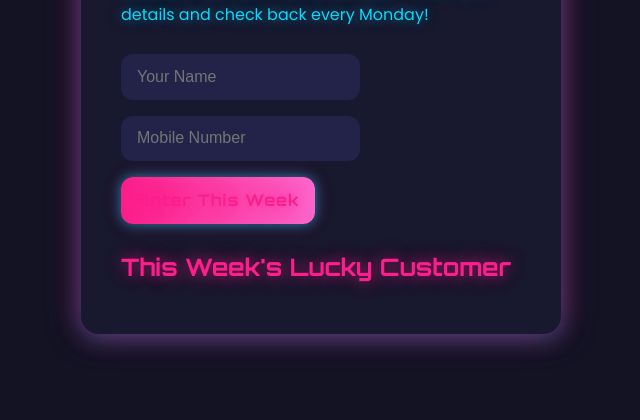
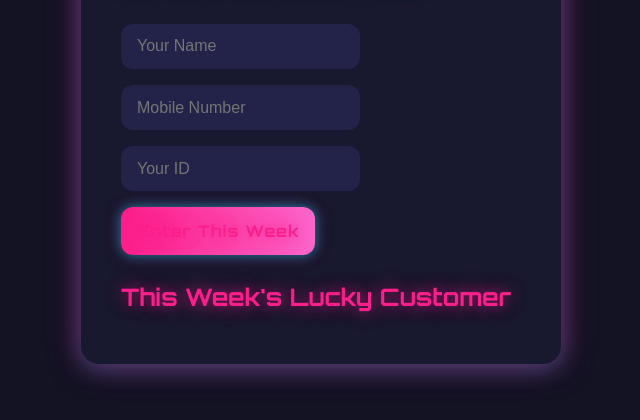
Before and after one commit to Bandeali-Enterprise/Lucky-Customer-Weekly-Draw, a website: page index.html in a window 1280 px wide. Shown: the part 322-742 px from the top of the page, without its empty margins (319-959 px from the left). Drawn offline with Linux system fonts and the light colour scheme; no server answers.

Commit message:
Update index.html

```diff
--- a/index.html
+++ b/index.html
@@ -13,6 +13,7 @@
     <form id="entryForm" autocomplete="off">
       <input name="name" type="text" placeholder="Your Name" required />
       <input name="phone" type="tel" placeholder="Mobile Number" required />
+      <input name="userid" type="text" placeholder="Your ID" required />
       <button class="glow-pink" type="submit">Enter This Week</button>
       <div id="custMsg"></div>
     </form>
@@ -22,7 +23,6 @@
     </div>
   </div>
   <script>
-    // Entry submit
     document.getElementById('entryForm').onsubmit = async e => {
       e.preventDefault();
       let fd = new FormData(e.target);
@@ -36,7 +36,6 @@
       e.target.reset();
       getWinner();
     };
-    // Show latest winner (this week only)
     async function getWinner() {
       let card = document.getElementById('winnerCard');
       let res = await fetch('/api/winner');
```
